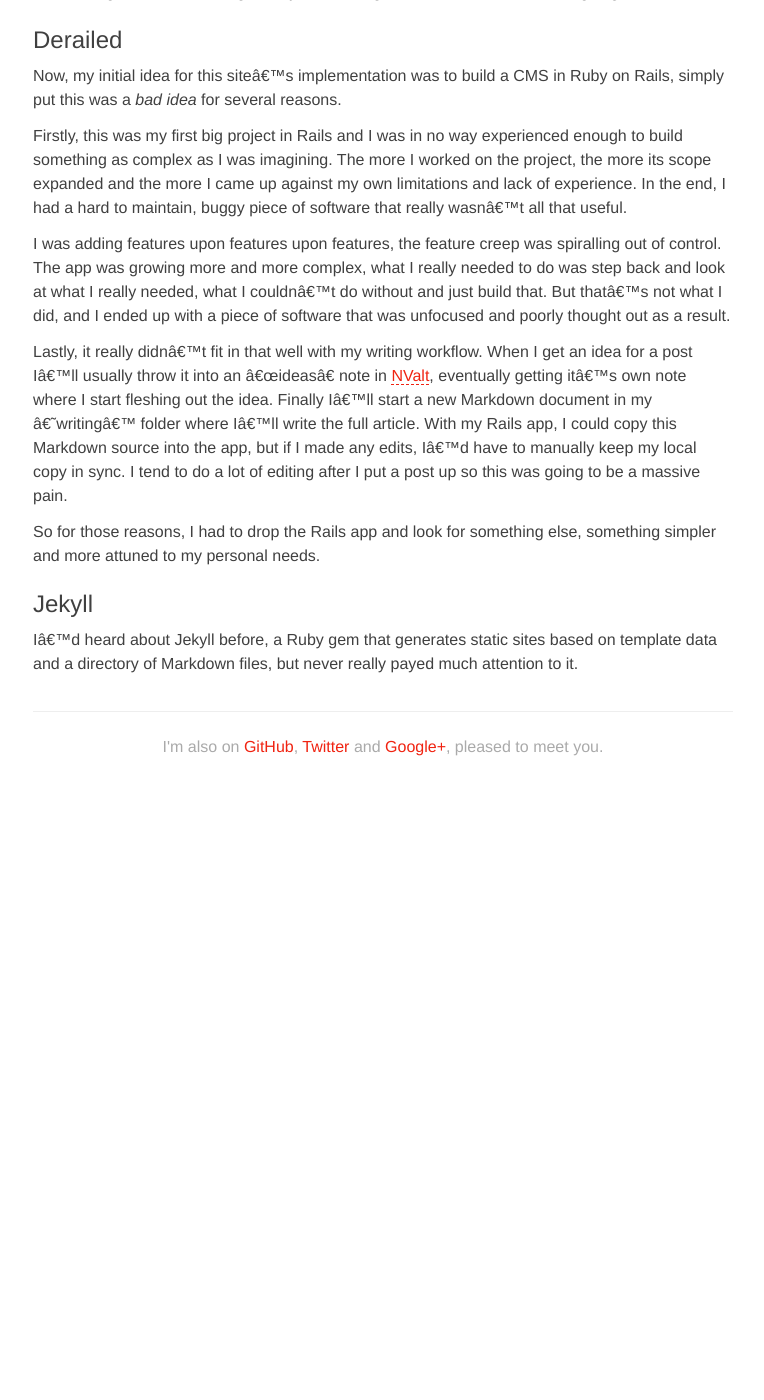
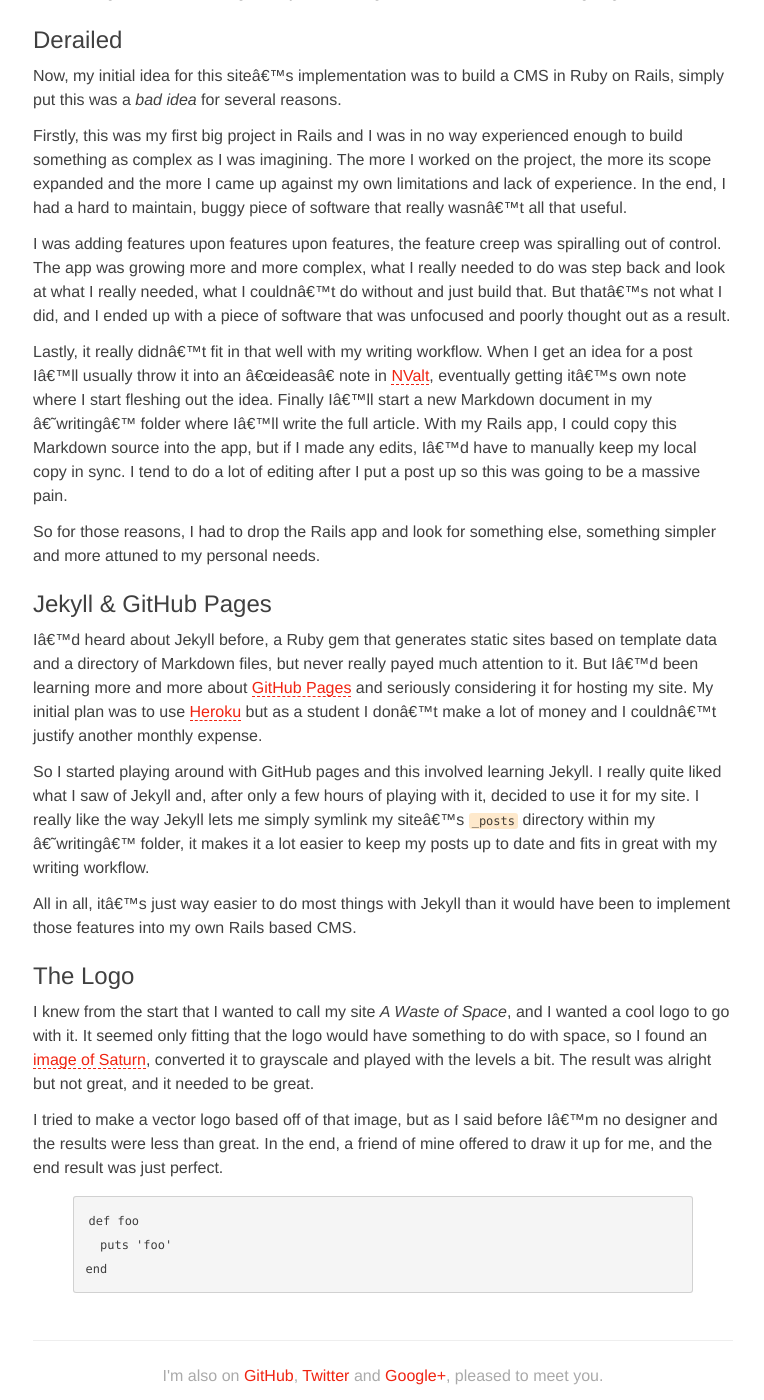
Before and after one commit to rpowelll/rpowelll.github.com, a Jekyll site: the page built from _posts/2011-11-21-new-site.md, in a window 1280 px wide and 1400 px high, scrolled down 769 px. Shown: the whole window, without its empty margins (257-1021 px from the left). Built offline with Jekyll 4.4.1, drawn with Linux system fonts in a browser that asks for light colours; Markdown is read by kramdown in place of the engine named in the settings; before the commit the page ends 1540 px from its top, so only the background shows below that.

Commit message:
Draft article, pygments test

```diff
--- a/_posts/2011-11-21-new-site.md
+++ b/_posts/2011-11-21-new-site.md
@@ -34,9 +34,25 @@ Lastly, it really didn't fit in that well with my writing workflow. When I get a
 
 So for those reasons, I had to drop the Rails app and look for something else, something simpler and more attuned to my personal needs.
 
-## Jekyll ##
+## Jekyll & GitHub Pages ##
 
-I'd heard about Jekyll before, a Ruby gem that generates static sites based on template data and a directory of Markdown files, but never really payed much attention to it.
+I'd heard about Jekyll before, a Ruby gem that generates static sites based on template data and a directory of Markdown files, but never really payed much attention to it. But I'd been learning more and more about [GitHub Pages][ghpages] and seriously considering it for hosting my site. My initial plan was to use [Heroku][heroku] but as a student I don't make a lot of money and I couldn't justify another monthly expense.
+
+So I started playing around with GitHub pages and this involved learning Jekyll. I really quite liked what I saw of Jekyll and, after only a few hours of playing with it, decided to use it for my site. I really like the way Jekyll lets me simply symlink my site's `_posts` directory within my 'writing' folder, it makes it a lot easier to keep my posts up to date and fits in great with my writing workflow.
+
+All in all, it's just way easier to do most things with Jekyll than it would have been to implement those features into my own Rails based CMS.
+
+## The Logo ##
+
+I knew from the start that I wanted to call my site *A Waste of Space*, and I wanted a cool logo to go with it. It seemed only fitting that the logo would have something to do with space, so I found an [image of Saturn][saturn], converted it to grayscale and played with the levels a bit. The result was alright but not great, and it needed to be great.
+
+I tried to make a vector logo based off of that image, but as I said before I'm no designer and the results were less than great. In the end, a friend of mine offered to draw it up for me, and the end result was just perfect.
+
+{% highlight ruby %}
+def foo
+  puts 'foo'
+end
+{% endhighlight %}
 
 [jekyll]: http://jekyllrb.com/
 [ghpages]: http://pages.github.com/
@@ -45,3 +61,5 @@ I'd heard about Jekyll before, a Ruby gem that generates static sites based on t
 [prototype1]: /images/new-site/old-design-one.png
 [prototype2]: /images/new-site/old-design-two.png
 [nv]: http://brettterpstra.com/project/nvalt/
+[heroku]: http://www.heroku.com/
+[saturn]: http://nssdc.gsfc.nasa.gov/image/planetary/saturn/saturn.jpg
```
